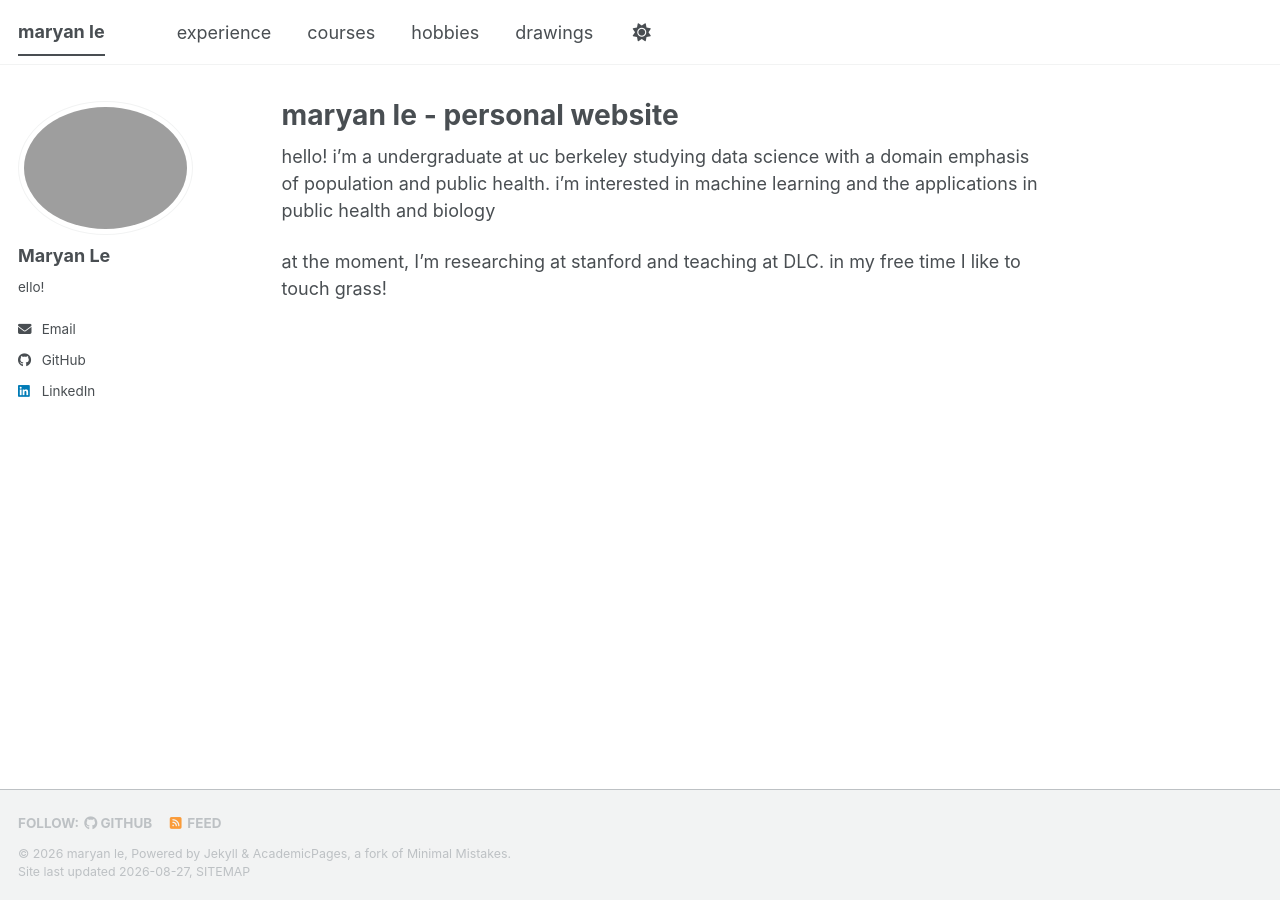
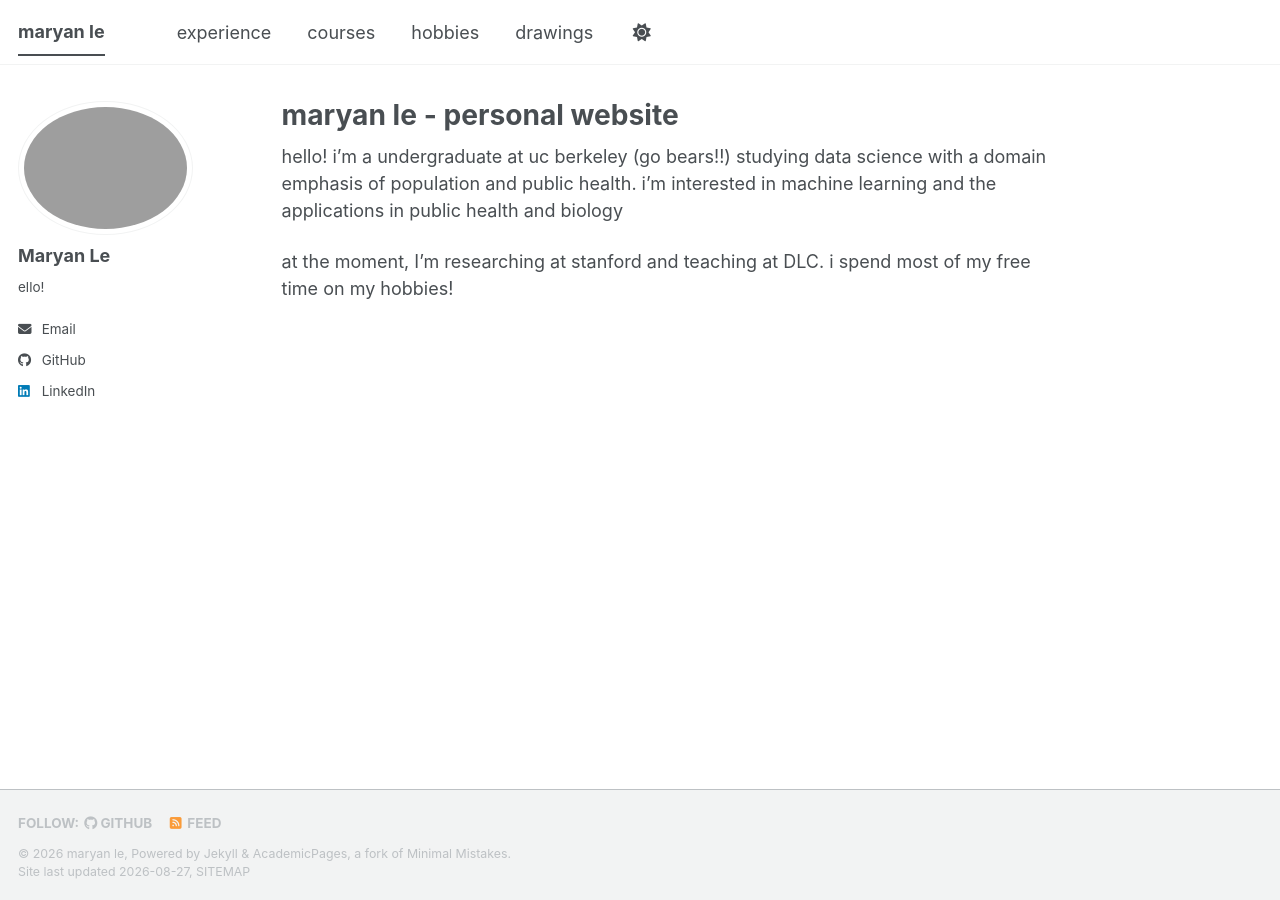
Before and after one commit to lemaryan/lemaryan.github.io, a Jekyll site: the page built from _pages/about.md, in a window 1280 px wide. Built offline with Jekyll 4.4.1, drawn with Linux system fonts in a browser that asks for light colours; a style sheet for code colours, icons or effects is not loaded.

Commit message:
Revise about page content
Updated personal introduction and hobbies.

```diff
--- a/_pages/about.md
+++ b/_pages/about.md
@@ -7,6 +7,6 @@ redirect_from:
   - /about.html
 ---
 
-hello! i'm a undergraduate at uc berkeley studying data science with a domain emphasis of population and public health. i'm interested in machine learning and the applications in public health and biology
+hello! i'm a undergraduate at uc berkeley (go bears!!) studying data science with a domain emphasis of population and public health. i'm interested in machine learning and the applications in public health and biology
 
-at the moment, I'm researching at stanford and teaching at DLC. in my free time I like to touch grass!
+at the moment, I'm researching at stanford and teaching at DLC. i spend most of my free time on my hobbies!
```
